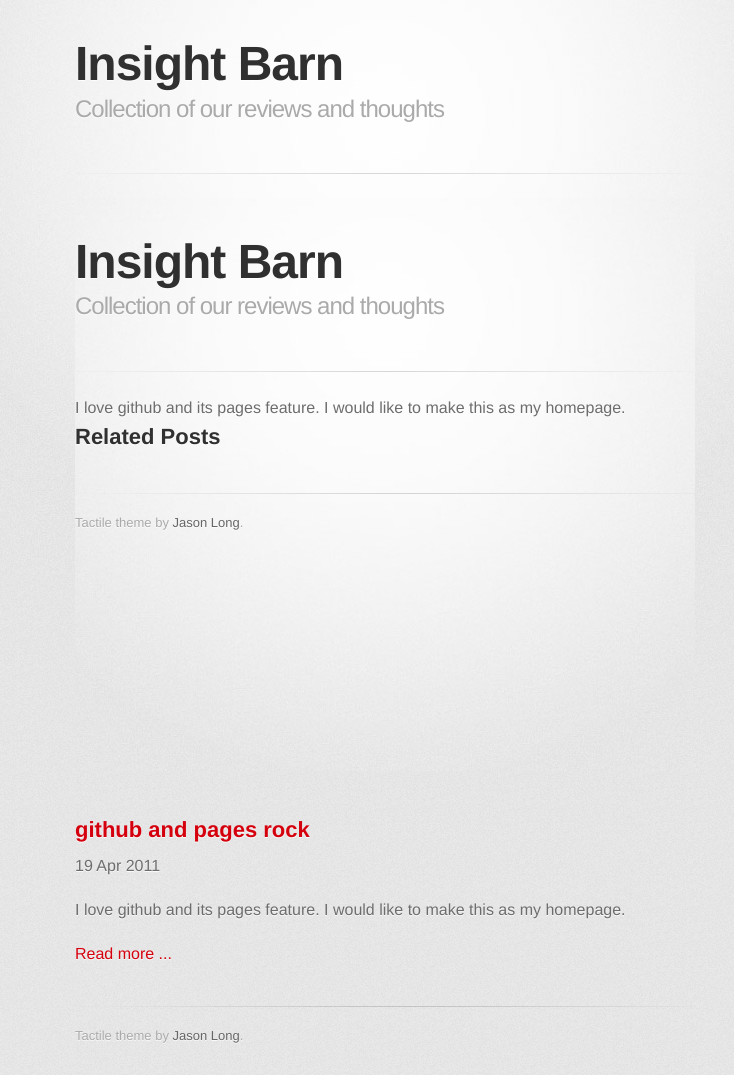
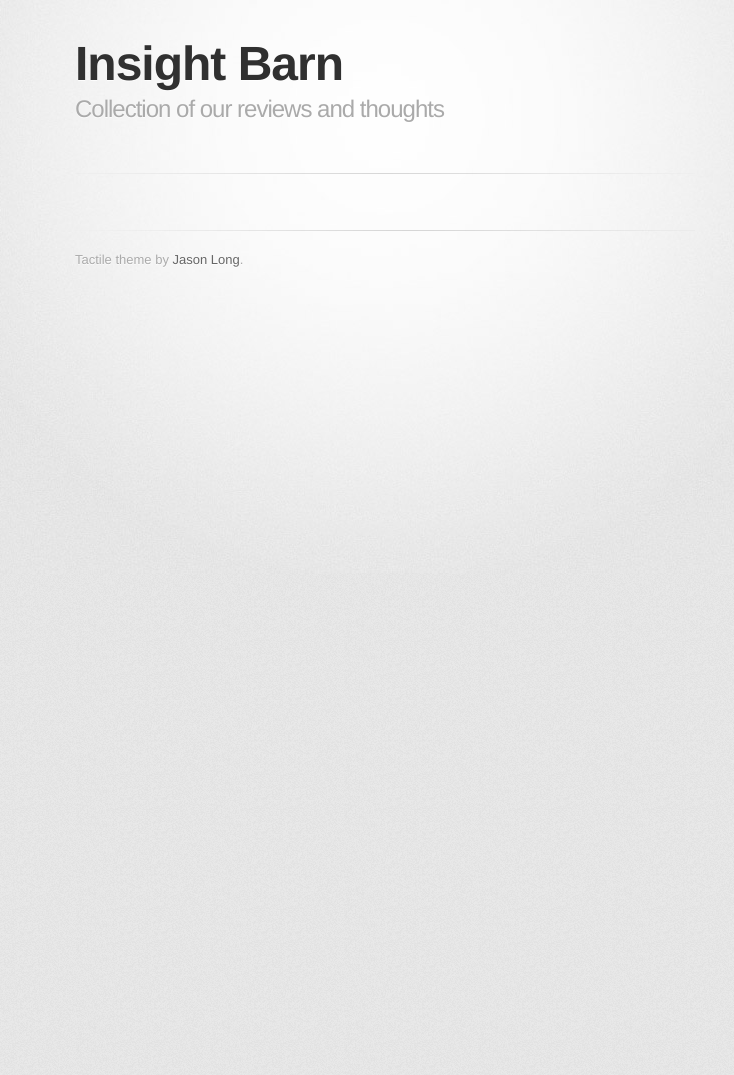
Before and after one commit to insightbarn/insightbarn.github.com, a Jekyll site: the page built from index.html, in a window 1280 px wide. Shown: the whole page, without its empty margins (255-989 px from the left). Built offline with Jekyll 4.4.1, drawn with Linux system fonts in a browser that asks for light colours; some web fonts are replaced; Markdown is read by kramdown in place of the engine named in the settings; after the commit the page ends 900 px from its top, so only the background shows below that.

```diff
--- a/_config.yml
+++ b/_config.yml
@@ -1,4 +1,3 @@
-markdown: rdiscount
 pygments: true
 permalink: pretty
 auto: true
--- a/_posts/2011-04-19-test.textile
+++ /dev/null
@@ -1,5 +0,0 @@
----
-layout: post
-title: github and pages rock
----
-I love github and its pages feature. I would like to make this as my homepage.
```
